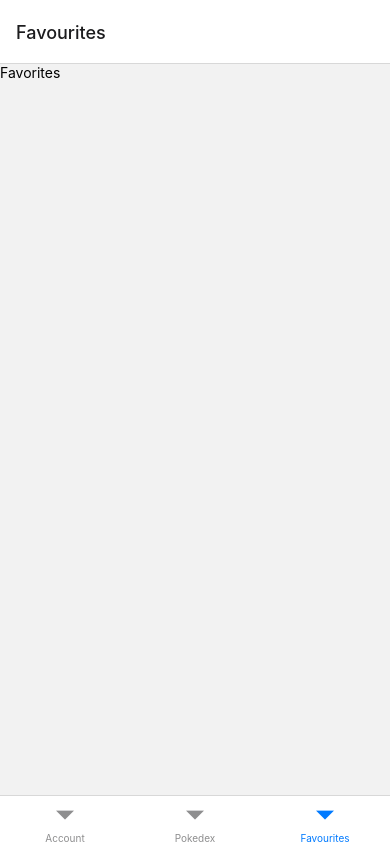
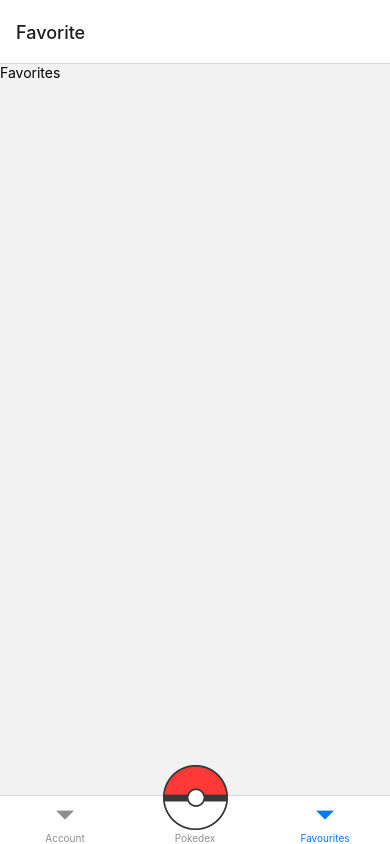
Before and after one commit to AngelDeCaldasD01/MyApp, a React Native app: screen /Favourites in a window 390 px wide. Built offline with nearby package versions, Linux system fonts and the light colour scheme.

Commit message:
feat: :sparkles: problemas con en el render y navigator

```diff
--- a/src/navigation/Navigation.tsx
+++ b/src/navigation/Navigation.tsx
@@ -1,23 +1,32 @@
-import {Account, Favorite, Pokedex} from '../screens/index';
+import { Image } from 'react-native';
 import { createBottomTabNavigator } from '@react-navigation/bottom-tabs';
+import { AccountNavigation, FavoriteNavigation, PokedexNavigation } from '.';
 
 const Tab = createBottomTabNavigator();
 
 export default function Navigation() {
     return (
         <Tab.Navigator>
-          <Tab.Screen name="Account" component={Account} options={{
+          <Tab.Screen name="Account" component={AccountNavigation} options={{
             tabBarLabel:"Account",
-            headerTitle:"Account"
+            headerTitle:"Account",
+            headerShown: false
+
           }}/>
-          <Tab.Screen name="Pokedex" component={Pokedex} options={{
+          <Tab.Screen name="Pokedex" component={PokedexNavigation} options={{
             tabBarLabel:"Pokedex",
             headerTitle:"Pokedex",
+            headerShown: false,
+            tabBarIcon: () => <Image
+            source={require("./../assets/images/pokeball.png")}
+            style={{ width: 65, height: 65, top: -17 }}
+          />
+          }}/>
+          <Tab.Screen name="Favourites" component={FavoriteNavigation} options={{
+            tabBarLabel:"Favourites",
+            headerTitle:"Favourites",
             headerShown: false
-          }}/>
-          <Tab.Screen name="Favourites" component={Favorite} options={{
-            tabBarLabel:"Favourites",
-            headerTitle:"Favourites"
+
           }}/>
         </Tab.Navigator>
     );
--- /dev/null
+++ b/src/navigation/index.ts
@@ -0,0 +1,5 @@
+import AccountNavigation from "../screens/Account/AccountNavigation";
+import FavoriteNavigation from "../screens/Favorite/FavoriteNavigation";
+import PokedexNavigation from "../screens/Pokedex/PokedexNavigation";
+
+export {PokedexNavigation, FavoriteNavigation, AccountNavigation}
--- a/src/navigation/AccountNavigation.tsx
+++ b/src/screens/Account/AccountNavigation.tsx
@@ -1,5 +1,5 @@
 import { createStackNavigator } from '@react-navigation/stack';
-import { Account } from '../screens';
+import { Account } from '..';
 
 const Stack = createStackNavigator();
 
--- a/src/navigation/FavoriteNavigation.tsx
+++ b/src/screens/Favorite/FavoriteNavigation.tsx
@@ -1,5 +1,5 @@
 import { createStackNavigator } from '@react-navigation/stack';
-import { Favorite } from '../screens';
+import { Favorite } from '..';
 
 const Stack = createStackNavigator();
 
--- a/src/navigation/PokedexNavigation.tsx
+++ b/src/screens/Pokedex/PokedexNavigation.tsx
@@ -1,5 +1,5 @@
 import { createStackNavigator } from '@react-navigation/stack';
-import { Pokedex } from '../screens';
+import { Pokedex } from '..';
 
 const Stack = createStackNavigator();
 
```
Also changed, not shown: src/assets/images/pokeball.png (added).
